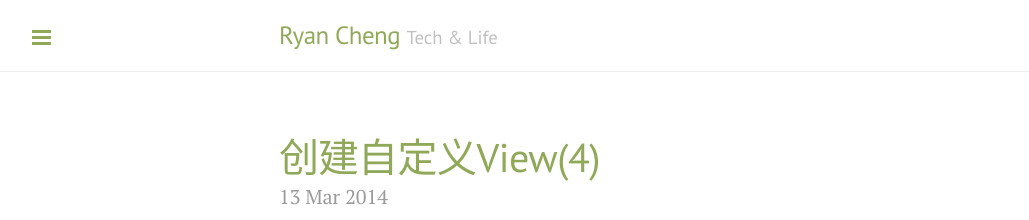
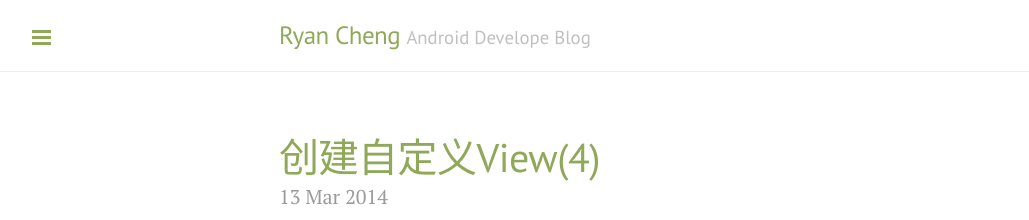
Before and after one commit to cr1944/cr1944.github.io, a Jekyll site: the page built from index.html, in a window 1280 px wide and 900 px high. Shown: the top 220 px of the window, without its empty margins (1-1030 px from the left). Built offline with Jekyll 4.4.1, drawn with Linux system fonts in a browser that asks for light colours; Markdown is read by kramdown in place of the engine named in the settings; the list of posts is cut into pages by our own code.

Commit message:
Update _config.yml

```diff
--- a/_config.yml
+++ b/_config.yml
@@ -9,7 +9,7 @@ permalink:        pretty
 # Setup
 excerpt_separator: <!--more-->
 title:            Ryan Cheng
-tagline:          'Tech & Life'
+tagline:          'Android Develope Blog'
 description:      'Hello,World!'
 url:              https://cr1944.github.io
 domain:            ShellDone.Com
```
